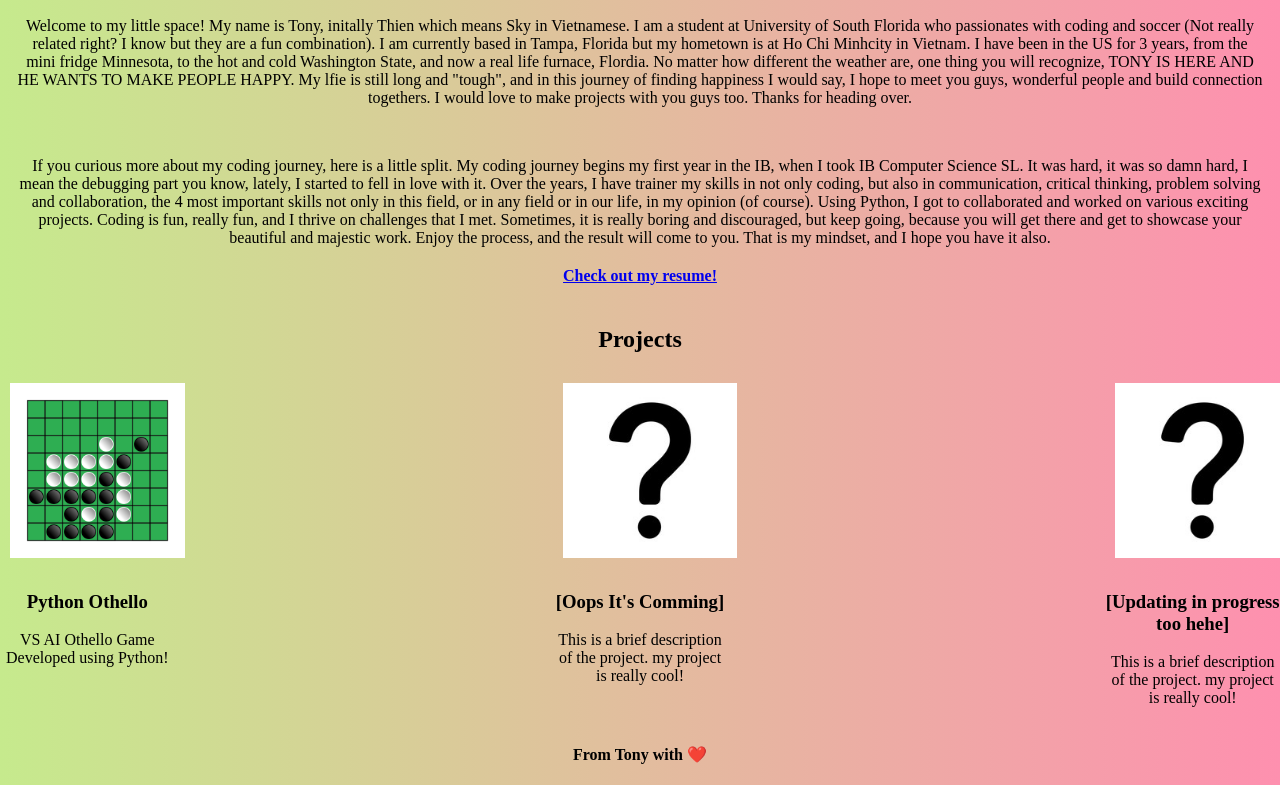
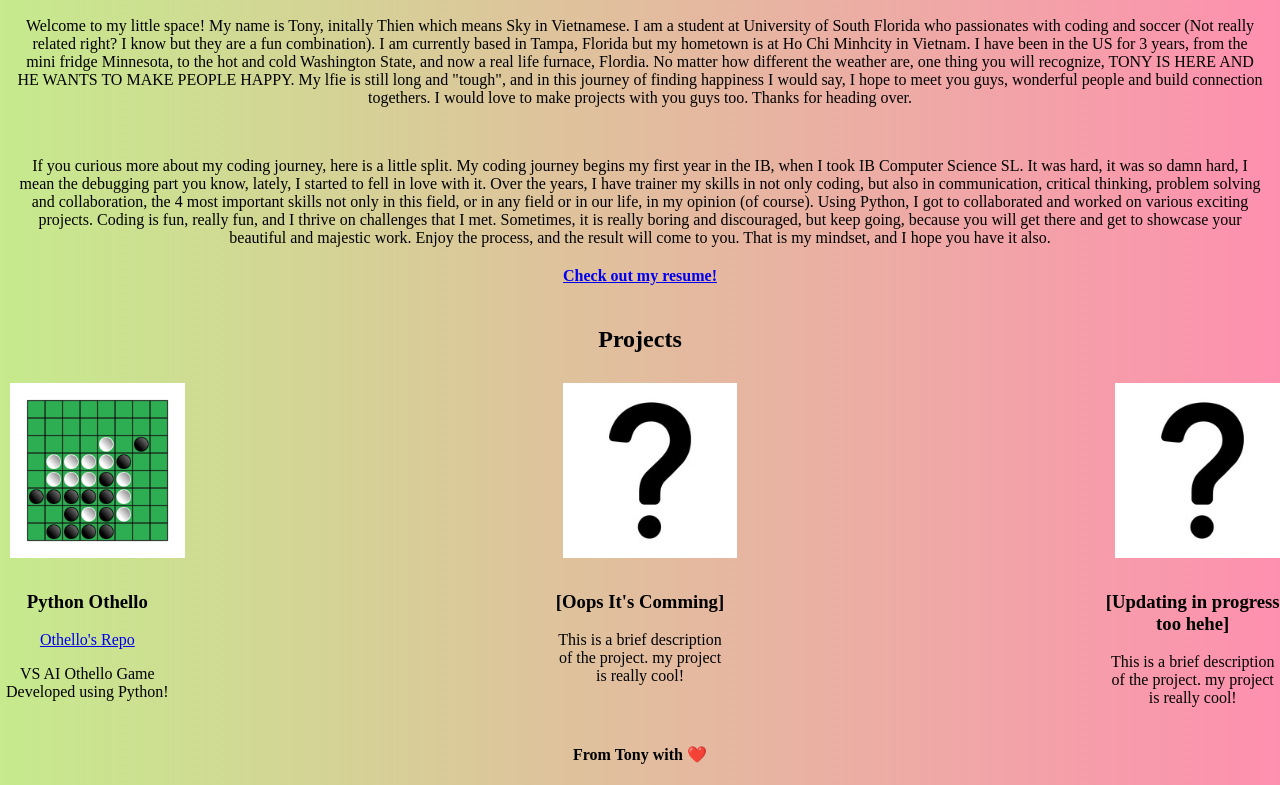
Before and after one commit to passatrow/Portfolio, a plain HTML site: page index.html in a window 1280 px wide. Shown: the part 379-1164 px from the top of the page. Drawn offline with Linux system fonts and the light colour scheme.

Commit message:
Othello's link

```diff
--- a/index.html
+++ b/index.html
@@ -40,6 +40,7 @@
                 <img src="./assets/othello.png" alt="project picture">
                 <article>
                     <h3> Python Othello </h3>
+                    <a href="https://github.com/AmbitiousCommitte/Othello"> Othello's Repo</a>
                     <p>VS AI Othello Game Developed using Python!</p>
                 </article>
             </div>
```
